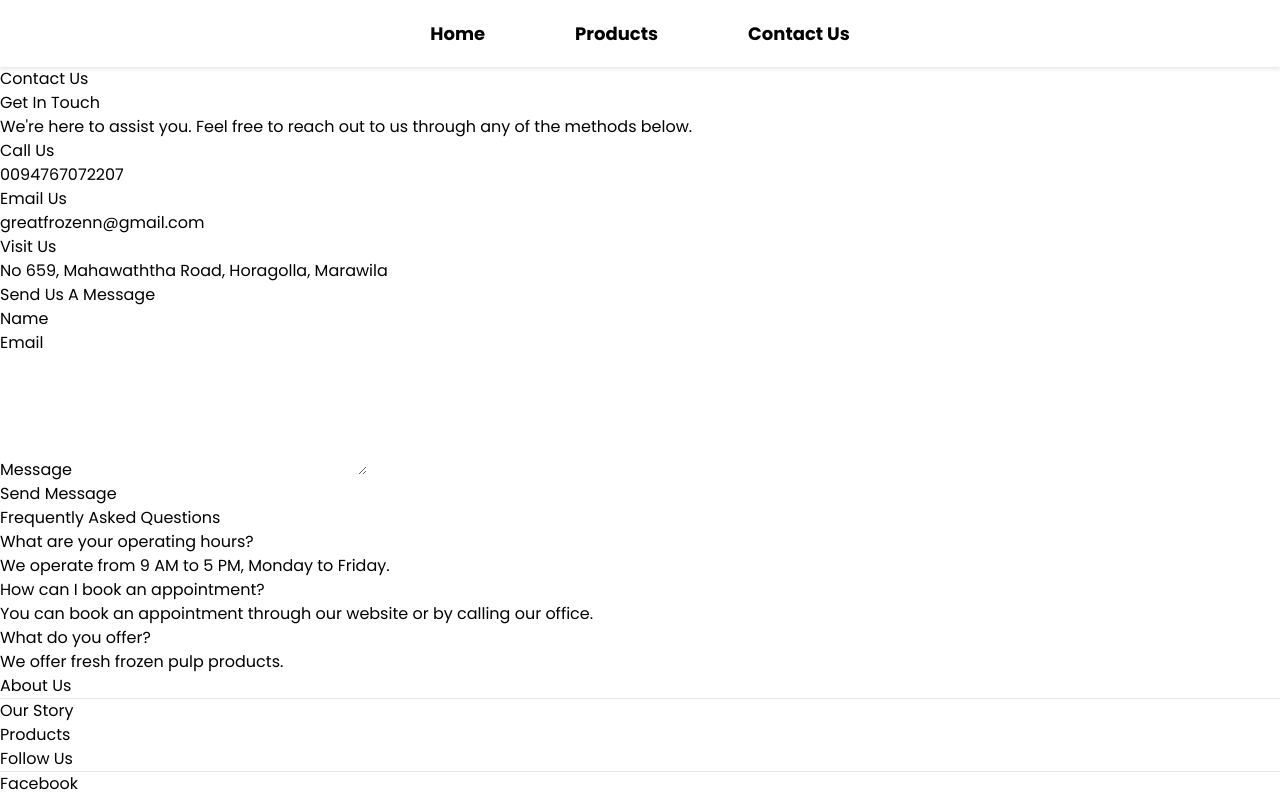
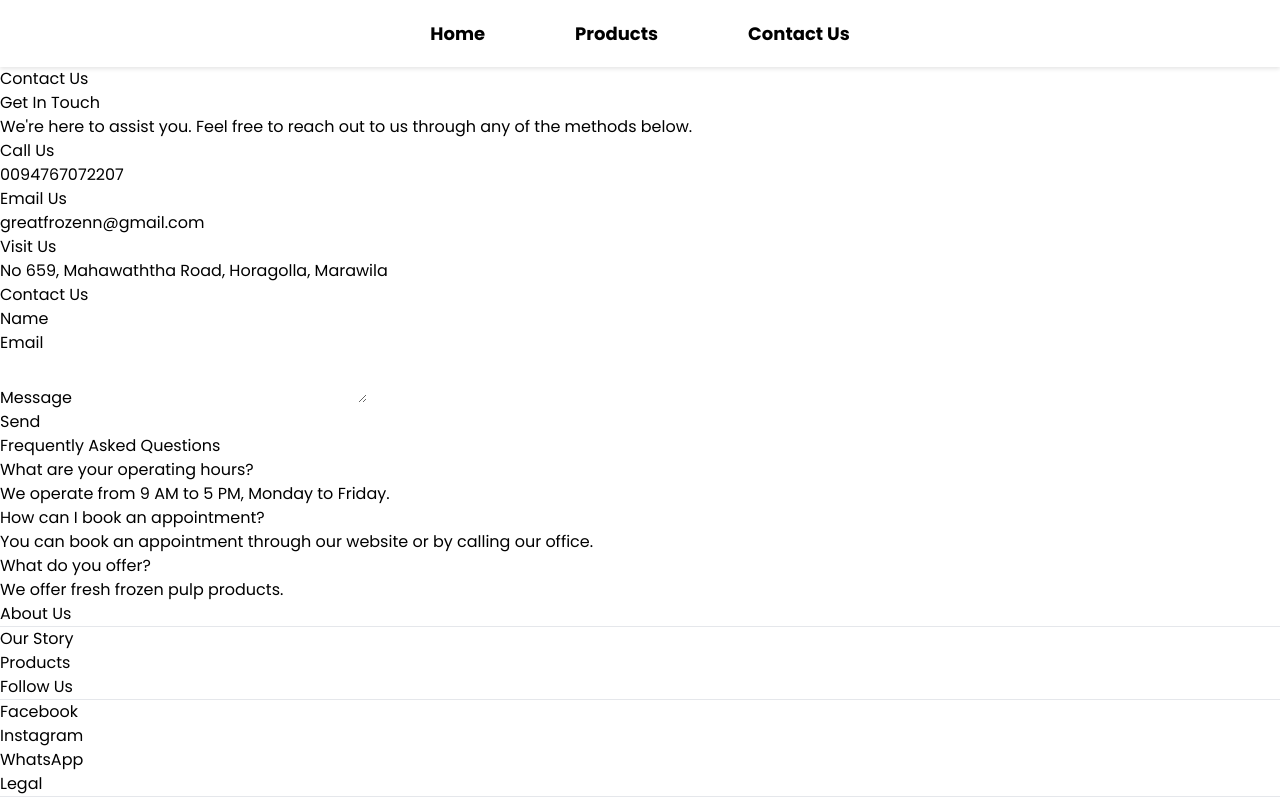
Before and after one commit to ThanugaWeerakoon/FrozenFruito, a React (Vite) app in the folder frozenfruito/: page /contact in a window 1280 px wide. Shown: the top 799 px of the page. Built offline with nearby package versions, Linux system fonts and the light colour scheme.

Commit message:
API Integration with EMAILJS

```diff
--- a/frozenfruito/package.json
+++ b/frozenfruito/package.json
@@ -10,6 +10,7 @@
     "preview": "vite preview"
   },
   "dependencies": {
+    "@emailjs/browser": "^4.4.1",
     "flowbite-react": "^0.10.1",
     "react": "^18.3.1",
     "react-dom": "^18.3.1",
--- a/frozenfruito/src/Components/Contact.jsx
+++ b/frozenfruito/src/Components/Contact.jsx
@@ -1,49 +1,67 @@
-import React from "react";
+import React, { useRef } from 'react';
+import emailjs from '@emailjs/browser';
 
 export const Contact = () => {
+  const form = useRef();
+
+  const sendEmail = (e) => {
+    e.preventDefault();
+
+    emailjs
+      .sendForm('service_lhpy25o', 'template_hkcg0fp', form.current, {
+        publicKey: 'h5nv_sQcrzoOJ8ngD',
+      })
+      .then(
+        () => {
+          console.log('SUCCESS!');
+        },
+        (error) => {
+          console.log('FAILED', error.text);
+        },
+      );
+  };
+
   return (
-    <div>
-      <section className="bg-gray-100 py-12 px-4">
-        <h2 className="text-2xl font-bold text-center">Send Us A Message</h2>
-        <form className="max-w-2xl mx-auto mt-8 space-y-8">
-          <div>
-            <label htmlFor="name" className="block text-gray-700 font-bold">
-              Name
-            </label>
+    <form
+      ref={form}
+      onSubmit={sendEmail}
+      className="max-w-lg mx-auto p-6 bg-white shadow-md rounded-lg"
+    >
+      <h2 className="text-2xl font-bold mb-6 text-center">Contact Us</h2>
+
+      <div className="mb-4">
+        <label className="block text-gray-700 text-sm font-bold mb-2">Name</label>
         <input
           type="text"
-              id="name"
-              className="w-full mt-2 p-3 border rounded-lg shadow-sm focus:outline-none focus:ring-2 focus:ring-green-500 transition"
+          name="user_name"
+          className="w-full px-3 py-2 border border-gray-300 rounded-lg shadow-sm focus:outline-none focus:ring-2 focus:ring-blue-500 focus:border-transparent"
         />
       </div>
-          <div>
-            <label htmlFor="email" className="block text-gray-700 font-bold">
-              Email
-            </label>
+
+      <div className="mb-4">
+        <label className="block text-gray-700 text-sm font-bold mb-2">Email</label>
         <input
           type="email"
-              id="email"
-              className="w-full mt-2 p-3 border rounded-lg shadow-sm focus:outline-none focus:ring-2 focus:ring-green-500 transition"
+          name="user_email"
+          className="w-full px-3 py-2 border border-gray-300 rounded-lg shadow-sm focus:outline-none focus:ring-2 focus:ring-blue-500 focus:border-transparent"
         />
       </div>
-          <div>
-            <label htmlFor="message" className="block text-gray-700 font-bold">
-              Message
-            </label>
+
+      <div className="mb-6">
+        <label className="block text-gray-700 text-sm font-bold mb-2">Message</label>
         <textarea
-              id="message"
-              rows="5"
-              className="w-full mt-2 p-3 border rounded-lg shadow-sm focus:outline-none focus:ring-2 focus:ring-green-500 transition"
+          name="message"
+          className="w-full px-3 py-2 border border-gray-300 rounded-lg shadow-sm focus:outline-none focus:ring-2 focus:ring-blue-500 focus:border-transparent h-32"
         ></textarea>
       </div>
-          <button
+
+      <div className="text-center">
+        <input
           type="submit"
-            className="w-full bg-yellow-500 text-white py-3 rounded-lg shadow-lg hover:bg-yellow-600 transition-colors"
-          >
-            Send Message
-          </button>
+          value="Send"
+          className="bg-blue-500 text-white font-bold py-2 px-4 rounded-lg shadow hover:bg-blue-600 focus:outline-none focus:ring-2 focus:ring-blue-500 focus:ring-opacity-50 cursor-pointer"
+        />
+      </div>
     </form>
-      </section>
-    </div>
   );
 };
--- /dev/null
+++ b/package.json
@@ -0,0 +1,5 @@
+{
+  "dependencies": {
+    "@emailjs/browser": "^4.4.1"
+  }
+}
```
Also changed, not shown: 2 other files (tests, documents, lock files or other folders). Lines whose indentation alone changed are shown as unchanged.
